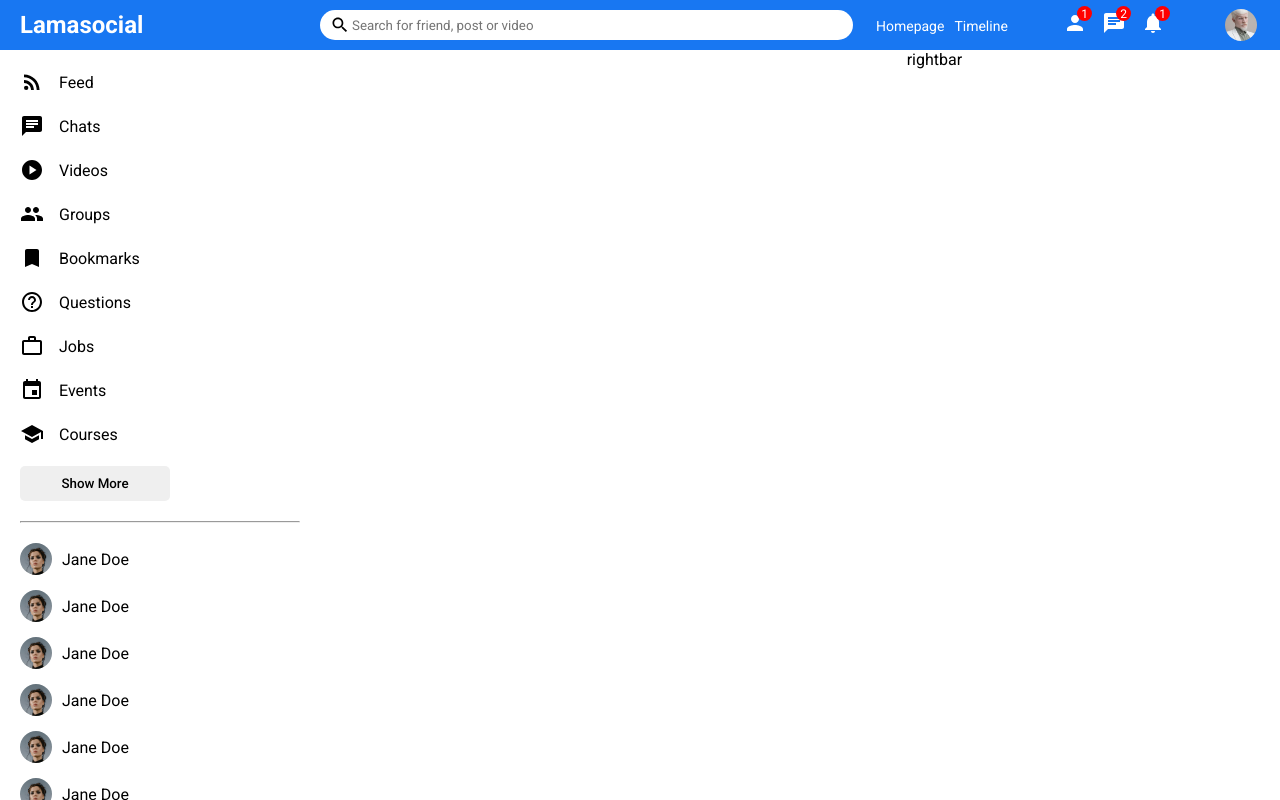
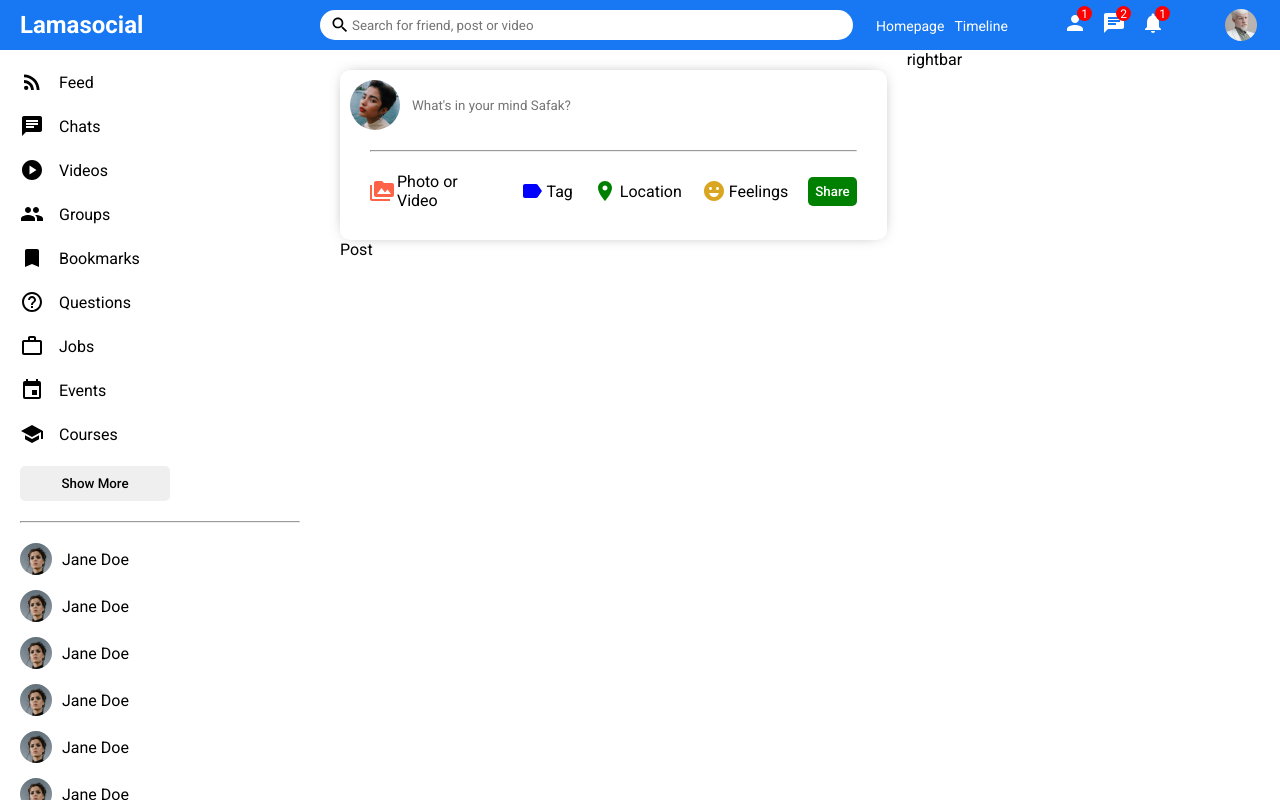
Before and after one commit to luuhuy2402/React-Social-media, a React (Create React App) app: page / in a window 1280 px wide. Built offline with nearby package versions, Linux system fonts and the light colour scheme.

Commit message:
share past

```diff
--- a/src/components/feed/Feed.jsx
+++ b/src/components/feed/Feed.jsx
@@ -1,9 +1,14 @@
+import Post from "../post/Post"
+import Share from "../share/Share"
 import "./feed.css"
 
 export default function Feed() {
   return (
     <div className="feed">
-
+      <div className="feedWrapper">
+          <Share/>
+          <Post/>
+      </div>
     </div>
   )
 }
--- a/src/components/feed/feed.css
+++ b/src/components/feed/feed.css
@@ -1,3 +1,7 @@
 .feed {
     flex:5.5;
 }
+
+.feedWrapper {
+    padding: 20px;
+}
--- /dev/null
+++ b/src/components/post/Post.jsx
@@ -0,0 +1,7 @@
+import "./post.css"
+
+export default function Post() {
+  return (
+    <div>Post</div>
+  )
+}
--- /dev/null
+++ b/src/components/share/Share.jsx
@@ -0,0 +1,48 @@
+import "./share.css";
+import {PermMedia, Label, Room, EmojiEmotions } from "@mui/icons-material"
+
+export default function Share() {
+    return (
+        <div className="share">
+            <div className="shareWrapper">
+                <div className="shareTop">
+                    <img
+                        className="shareProfileImg"
+                        src="/assets/person/4.jpeg"
+                        alt=""
+                    />
+                    <input
+                        type="text"
+                        name=""
+                        id=""
+                        className="shareInput"
+                        placeholder="What's in your mind Safak?"
+                    />
+                </div>
+                <hr  className="shareHr"/>
+                <div className="shareBottom">
+                    <div className="shareOptions">
+                        <div className="shareOption">
+                            <PermMedia htmlColor="tomato" className="shareIcon"/>
+                            <span className="shareOptionText">Photo or Video</span>
+                        </div>
+                        <div className="shareOption">
+                            <Label htmlColor="blue" className="shareIcon"/>
+                            <span className="shareOptionText">Tag</span>
+                        </div>
+                        <div className="shareOption">
+                            <Room htmlColor="green" className="shareIcon"/>
+                            <span className="shareOptionText">Location</span>
+                        </div>
+                        <div className="shareOption">
+                            <EmojiEmotions htmlColor="goldenrod" className="shareIcon"/>
+                            <span className="shareOptionText">Feelings</span>
+                        </div>
+                    </div>
+
+                    <button className="shareButton">Share</button>
+                </div>
+            </div>
+        </div>
+    );
+}
--- /dev/null
+++ b/src/components/share/share.css
@@ -0,0 +1,74 @@
+.share {
+    width: 100%;
+    height: 170px;
+    border-radius: 10px;
+    box-shadow: 0px 0px 16px -8px rgba(0,0,0,0.68);
+}
+
+.shareWrapper {
+    padding: 10px;
+}
+.shareTop {
+    display: flex;
+    align-items: center;
+}
+
+.shareProfileImg {
+    width: 50px;
+    height: 50px;
+    border-radius: 50%;
+    object-fit: cover;
+    margin-right: 10px;
+}
+
+.shareInput {
+    border: none;
+    width: 80%;
+}
+
+.shareInput:focus {
+    outline: none;
+}
+
+.shareHr {
+    margin: 20PX;
+}
+
+.shareBottom {
+    display: flex;
+    align-items:center;
+    justify-content:space-between;
+}
+
+.shareOptions {
+    display: flex;
+    margin-left: 20px;
+}
+
+.shareOption {
+    display: flex;
+    align-items: center;
+    margin-right: 20px;
+    cursor: pointer;
+}
+
+.shareIcon {
+    font-size: 18px;
+    margin-right: 3px;
+}
+
+.shareOptionText {
+    font-size: 16px;
+    font-weight: 400;
+}
+
+.shareButton {
+    border: none;
+    padding: 7px;
+    border-radius: 5px;
+    background: green;
+    font-weight: 500;
+    margin-right: 20px;
+    cursor: pointer;
+    color: #fff;
+}
```
Also changed, not shown: src/components/post/post.css (added).
